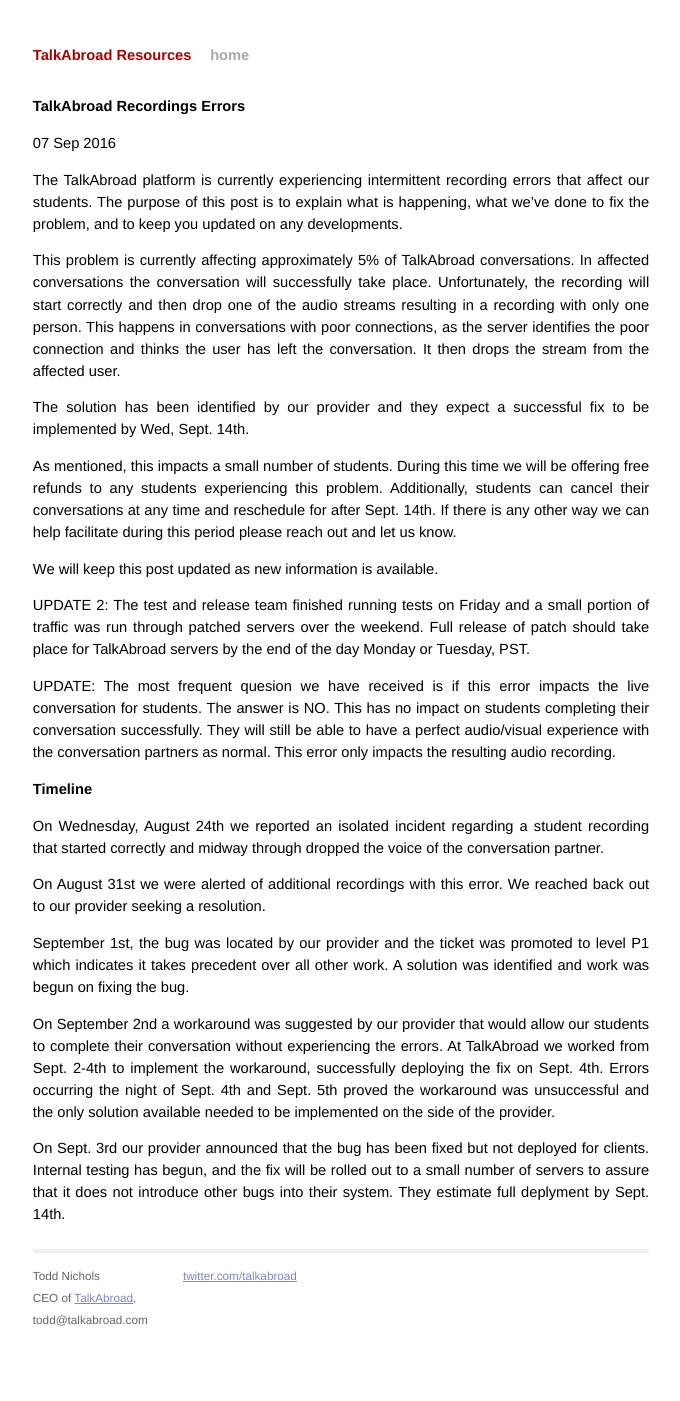
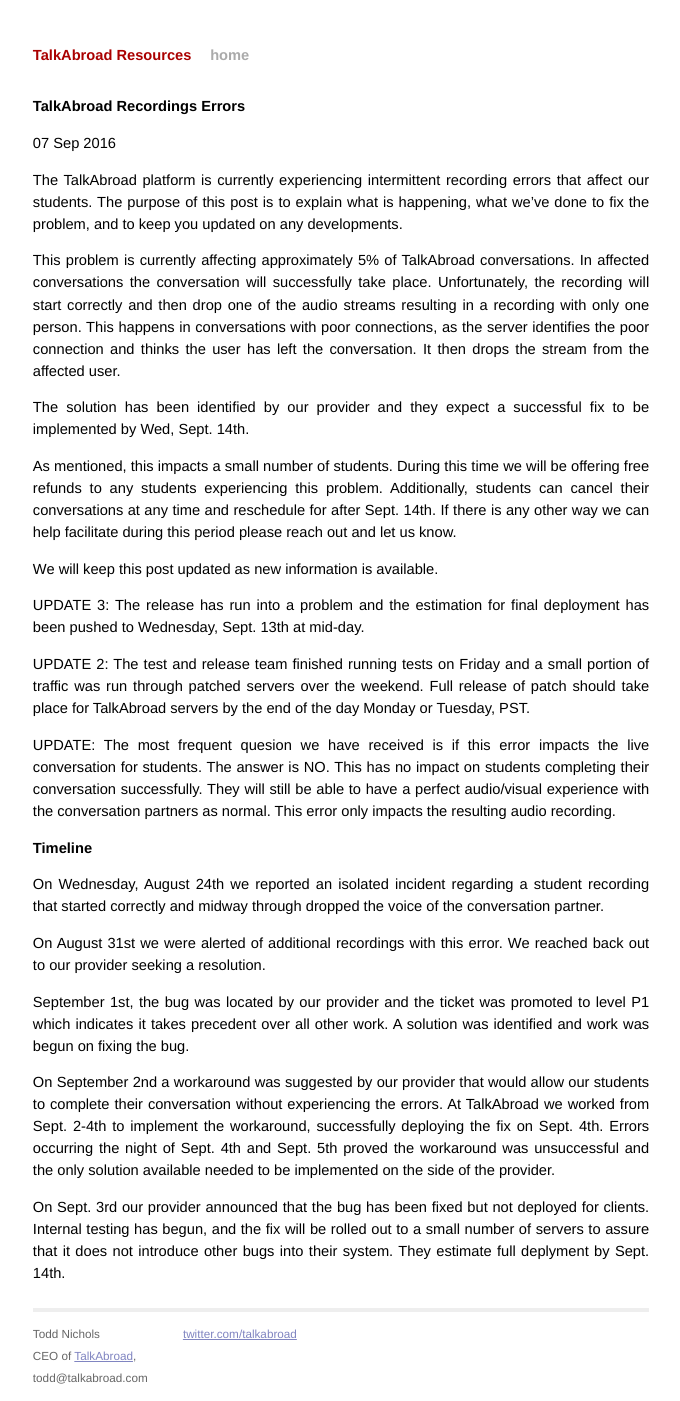
Before and after one commit to toddnichols/toddnichols.github.io, a Jekyll site: the page built from _posts/2016-09-07-talkabroad-recordings-update.md, in a window 1280 px wide. Shown: the whole page, without its empty margins (299-979 px from the left). Built offline with Jekyll 4.4.1, drawn with Linux system fonts in a browser that asks for light colours; before the commit the page ends 1342 px from its top, so only the background shows below that.

Commit message:
updateing

```diff
--- a/_posts/2016-09-07-talkabroad-recordings-update.md
+++ b/_posts/2016-09-07-talkabroad-recordings-update.md
@@ -18,6 +18,8 @@
 
 We will keep this post updated as new information is available.
 
+UPDATE 3: The release has run into a problem and the estimation for final deployment has been pushed to Wednesday, Sept. 13th at mid-day.
+
 UPDATE 2: The test and release team finished running tests on Friday and a small portion of traffic was run through patched servers over the weekend. Full release of patch should take place for TalkAbroad servers by the end of the day Monday or Tuesday, PST.
 
 UPDATE: The most frequent quesion we have received is if this error impacts the live conversation for students. The answer is NO. This has no impact on students completing their conversation successfully. They will still be able to have a perfect audio/visual experience with the conversation partners as normal. This error only impacts the resulting audio recording.
```
